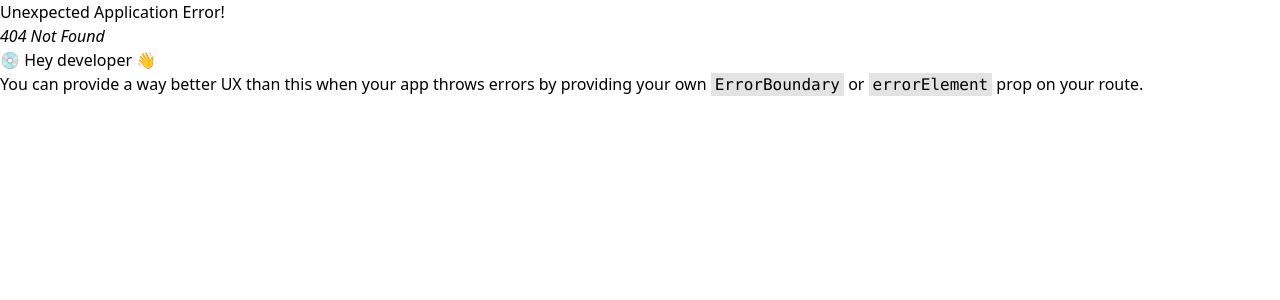
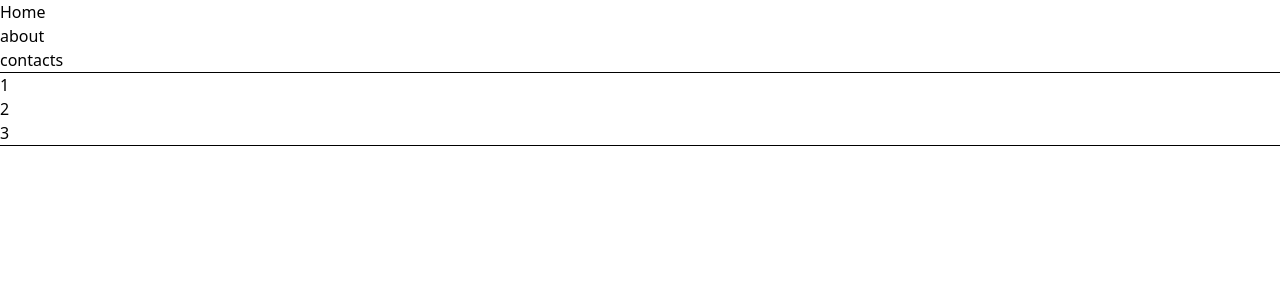
Before and after one commit to aleks1303/dec-2025_react_lessons, a React (Vite) app: page /contacts in a window 1280 px wide. Before the commit this address had no page. Shown: the top 300 px of the page. Built offline with nearby package versions, Linux system fonts and the light colour scheme.

Commit message:
basic-router

```diff
--- /dev/null
+++ b/src/components/MenuComponent.tsx
@@ -0,0 +1,16 @@
+import {Link} from "react-router-dom";
+
+
+const MenuComponent = () => {
+    return (
+        <>
+            <ul>
+                <li><Link to={'/'}>Home</Link></li>
+                <li><Link to={'about'}>about</Link></li>
+                <li><Link to={'contacts'}>contacts</Link></li>
+            </ul>
+        </>
+    );
+};
+
+export default MenuComponent;
--- /dev/null
+++ b/src/components/MenuContacts.tsx
@@ -0,0 +1,17 @@
+import {Link} from "react-router-dom";
+
+
+const MenuContacts = () => {
+    return (
+       <>
+           <ul>
+               <li><Link to={'1'}>1</Link></li>
+               <li><Link to={'2'}>2</Link></li>
+               <li><Link to={'3'}>3</Link></li>
+           </ul>
+
+       </>
+    );
+};
+
+export default MenuContacts;
--- /dev/null
+++ b/src/layouts/MainLayout.tsx
@@ -0,0 +1,15 @@
+import MenuComponent from "../components/MenuComponent.tsx";
+import {Outlet} from "react-router-dom";
+
+
+const MainLayout = () => {
+    return (
+        <div>
+            <MenuComponent/>
+            <hr/>
+            <Outlet/>
+        </div>
+    );
+};
+
+export default MainLayout;
--- a/src/main.tsx
+++ b/src/main.tsx
@@ -1,11 +1,41 @@
 import {createRoot} from 'react-dom/client'
 import './index.css'
-import {createBrowserRouter, RouterProvider} from "react-router-dom";
+import {BrowserRouter, Route, Routes} from "react-router-dom";
+import MainLayout from "./layouts/MainLayout.tsx";
+import PageHome from "./pages/PageHome.tsx";
+import PageContacts from "./pages/PageContacts.tsx";
+import PageAbout from "./pages/PageAbout.tsx";
 
 
-const router = createBrowserRouter([
-    {path: '/', element: <div>Main Layout</div> },
 
-])
+// router рендереться в render з викликом RouterProvider router={router}
+// const router = createBrowserRouter([
+//     {path: '/', element: <MainLayout/>, children: [
+//             {path: '', element: <PageHome/>},
+//             {path: 'about', element: <PageAbout/>},
+//             {path: 'contacts', element: <PageContacts/>, children: [
+//                     {path: '1', element: <div>one</div>},
+//                     {path: '2', element: <div>two</div>},
+//                     {path: '3', element: <div>three</div>}
+//                 ]}
+//         ]}
+// ])
 
-createRoot(document.getElementById('root')!).render(<RouterProvider router={router}/>)
+
+createRoot(document.getElementById('root')!).render(
+    <BrowserRouter>
+        <Routes>
+            <Route path={'/'} element={<MainLayout/>}>
+                <Route path={''} element={<PageHome/>}/>
+                <Route path={'about'} element={<PageAbout/>}/>
+                <Route path={'contacts'} element={<PageContacts/>}>
+                    <Route path={'1'} element={<div>one</div>}/>
+                    <Route path={'2'} element={<div>two</div>}/>
+                    <Route path={'3'} element={<div>three</div>}/>
+                </Route>
+
+
+            </Route>
+        </Routes>
+    </BrowserRouter>
+)
--- /dev/null
+++ b/src/pages/PageAbout.tsx
@@ -0,0 +1,11 @@
+
+
+const PageAbout = () => {
+    return (
+        <div>
+            Page About
+        </div>
+    );
+};
+
+export default PageAbout;
--- /dev/null
+++ b/src/pages/PageContacts.tsx
@@ -0,0 +1,15 @@
+import MenuContacts from "../components/MenuContacts.tsx";
+import {Outlet} from "react-router-dom";
+
+
+const PageContacts = () => {
+    return (
+        <div>
+            <MenuContacts/>
+            <hr/>
+            <Outlet/>
+        </div>
+    );
+};
+
+export default PageContacts;
--- /dev/null
+++ b/src/pages/PageHome.tsx
@@ -0,0 +1,11 @@
+
+
+const PageHome = () => {
+    return (
+        <div>
+            Page Home
+        </div>
+    );
+};
+
+export default PageHome;
```
